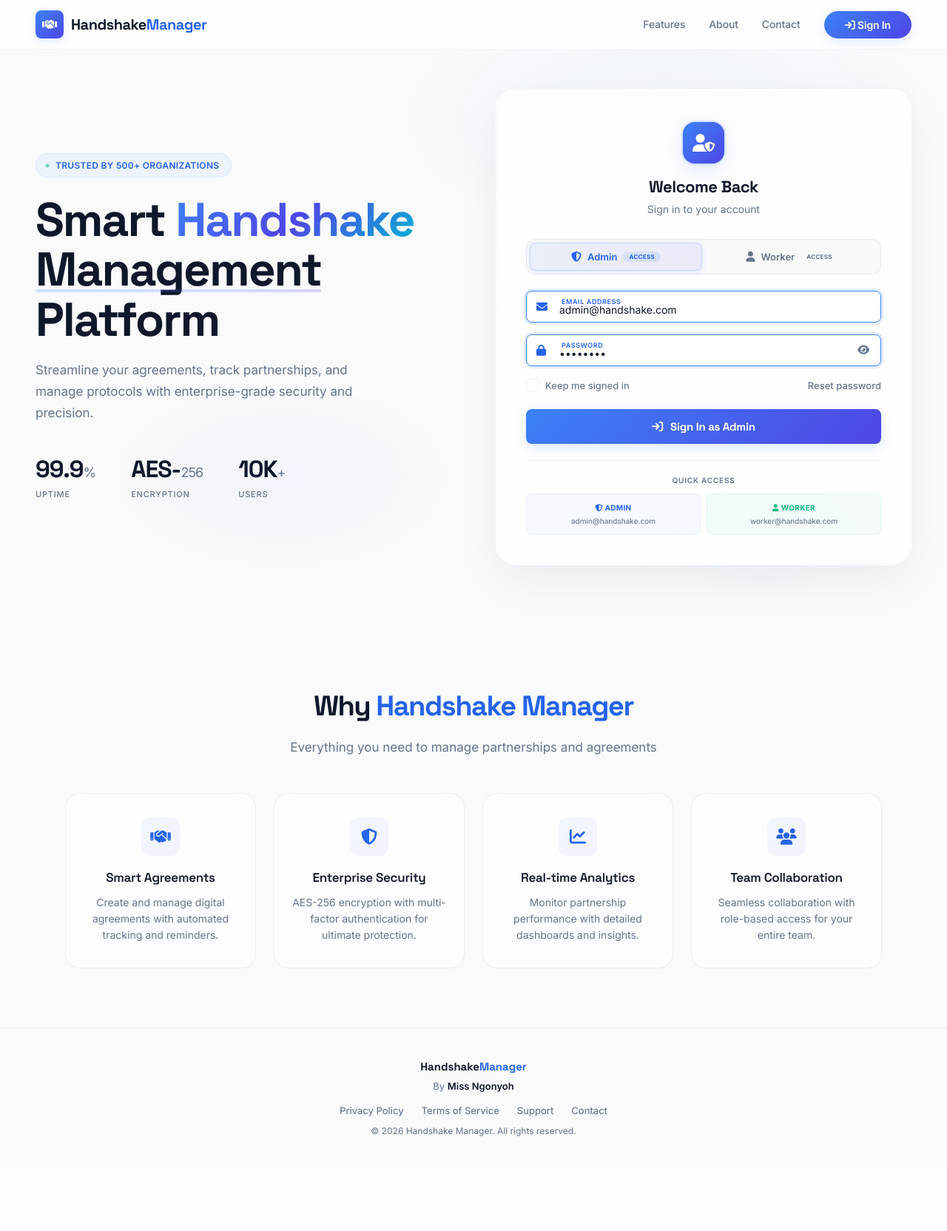
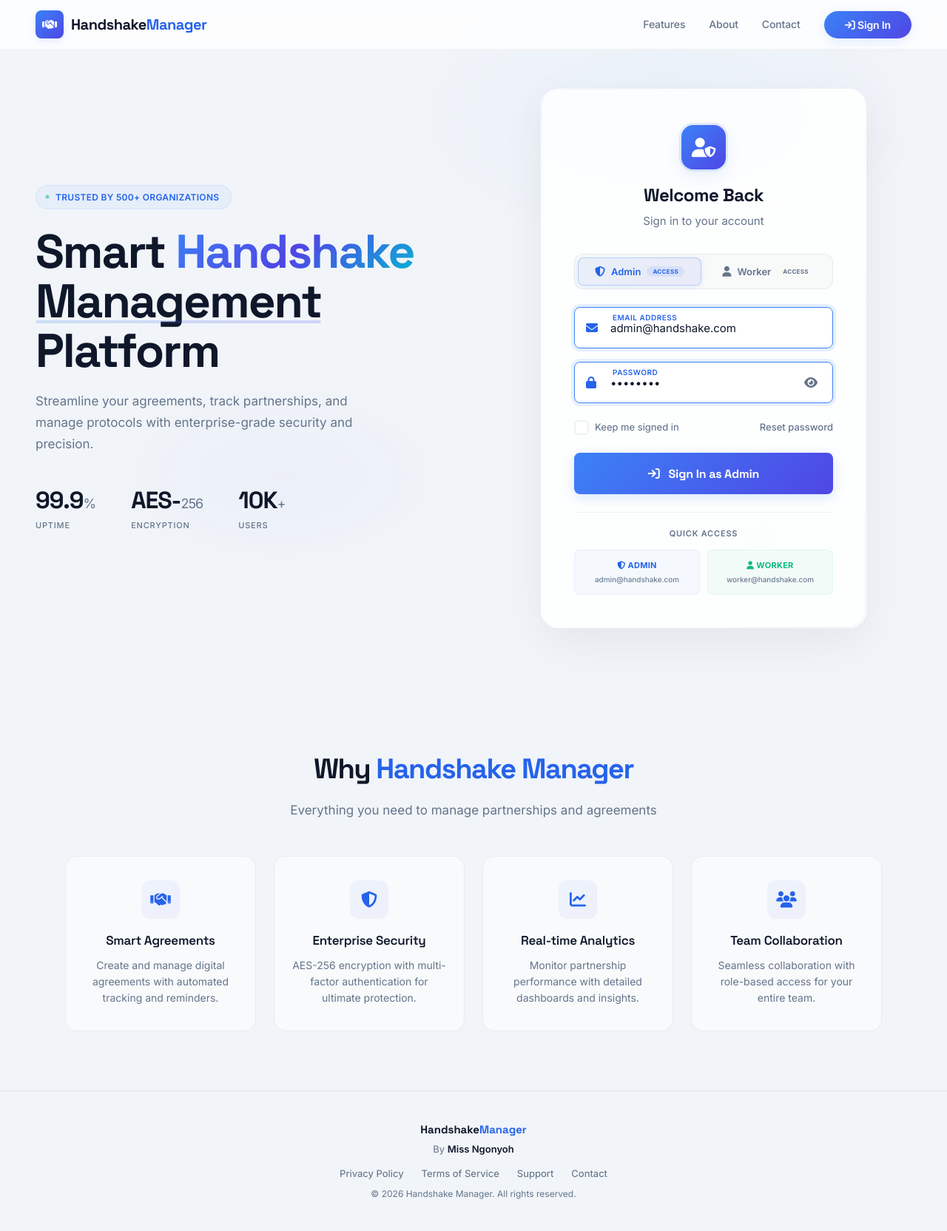
Before and after one commit to calvitec/ngoy, a Flask app: page /login in a window 1280 px wide. Shown: the whole page at 74% size. Before the commit the page ends 1536 px from the top, so only its background shows below. Run offline with Flask 3, Linux system fonts and the light colour scheme.

Commit message:
Update login.html

```diff
--- a/templates/login.html
+++ b/templates/login.html
@@ -11,14 +11,14 @@
     <style>
         :root {
             /* LIGHT THEME COLORS */
-            --bg-deep:      #f8fafc;
+            --bg-deep:      #f1f5f9;
             --bg-panel:     #ffffff;
             --bg-card:      #ffffff;
 
             --blue-primary: #3b82f6;
             --blue-light:   #2563eb;
             --blue-dark:    #1d4ed8;
-            --blue-glow:    rgba(59, 130, 246, 0.15);
+            --blue-glow:    rgba(59, 130, 246, 0.12);
             --blue-glow-strong: rgba(59, 130, 246, 0.25);
 
             --blue-secondary: #4f46e5;
@@ -35,7 +35,7 @@
             --warm-glow:    rgba(245, 158, 11, 0.08);
 
             --border:       rgba(0, 0, 0, 0.06);
-            --border-lit:   rgba(59, 130, 246, 0.2);
+            --border-focus: rgba(59, 130, 246, 0.3);
 
             --text-head:    #0f172a;
             --text-body:    #334155;
@@ -54,8 +54,9 @@
 
             --radius-sm: 8px;
             --radius-md: 12px;
-            --radius-lg: 20px;
-            --radius-xl: 28px;
+            --radius-lg: 16px;
+            --radius-xl: 24px;
+            --radius-full: 9999px;
         }
 
         * {
@@ -246,7 +247,7 @@
             padding: 6px 16px 6px 12px;
             background: rgba(59, 130, 246, 0.06);
             border: 1px solid rgba(59, 130, 246, 0.1);
-            border-radius: 50px;
+            border-radius: var(--radius-full);
             font-size: 12px;
             font-weight: 600;
             color: var(--blue-light);
@@ -344,22 +345,24 @@
             font-weight: 500;
         }
 
-        /* ===== LOGIN SECTION (RIGHT SIDE) ===== */
+        /* ===== LOGIN SECTION (RIGHT SIDE) - ENHANCED ===== */
         .hero-right {
             animation: fadeInUp 0.8s ease 0.15s both;
         }
 
         .login-card {
-            background: rgba(255, 255, 255, 0.75);
+            background: rgba(255, 255, 255, 0.85);
             backdrop-filter: blur(30px);
             -webkit-backdrop-filter: blur(30px);
-            border: 1px solid rgba(255, 255, 255, 0.8);
+            border: 1px solid rgba(255, 255, 255, 0.9);
             border-radius: var(--radius-xl);
-            padding: 44px 40px 40px;
-            box-shadow: var(--shadow-xl), inset 0 1px 0 rgba(255, 255, 255, 0.8);
+            padding: 48px 44px 44px;
+            box-shadow: var(--shadow-xl), inset 0 1px 0 rgba(255, 255, 255, 0.9);
             transition: all 0.4s cubic-bezier(0.34, 1.56, 0.64, 1);
             position: relative;
             overflow: hidden;
+            max-width: 440px;
+            margin: 0 auto;
         }
 
         .login-card::before {
@@ -368,7 +371,7 @@
             inset: 0;
             border-radius: var(--radius-xl);
             padding: 1px;
-            background: linear-gradient(135deg, rgba(59, 130, 246, 0.06), transparent, rgba(79, 70, 229, 0.06));
+            background: linear-gradient(135deg, rgba(59, 130, 246, 0.08), transparent, rgba(79, 70, 229, 0.08));
             -webkit-mask: linear-gradient(#fff 0 0) content-box, linear-gradient(#fff 0 0);
             mask: linear-gradient(#fff 0 0) content-box, linear-gradient(#fff 0 0);
             -webkit-mask-composite: xor;
@@ -378,60 +381,65 @@
 
         .login-card:hover {
             transform: translateY(-4px);
-            box-shadow: var(--shadow-2xl), inset 0 1px 0 rgba(255, 255, 255, 0.9);
+            box-shadow: var(--shadow-2xl), inset 0 1px 0 rgba(255, 255, 255, 0.95);
             border-color: rgba(255, 255, 255, 0.95);
         }
 
         .login-header {
             text-align: center;
-            margin-bottom: 28px;
+            margin-bottom: 32px;
         }
 
         .login-header .avatar {
-            width: 56px;
-            height: 56px;
+            width: 60px;
+            height: 60px;
             background: linear-gradient(135deg, var(--blue-primary), var(--blue-secondary));
-            border-radius: 16px;
+            border-radius: var(--radius-lg);
             display: flex;
             align-items: center;
             justify-content: center;
-            margin: 0 auto 14px;
-            font-size: 24px;
+            margin: 0 auto 16px;
+            font-size: 26px;
             color: white;
             box-shadow: 0 8px 24px var(--blue-glow);
             position: relative;
+            transition: transform 0.3s ease;
+        }
+
+        .login-card:hover .avatar {
+            transform: scale(1.05);
         }
 
         .login-header .avatar::after {
             content: '';
             position: absolute;
-            inset: -2px;
-            border-radius: 18px;
+            inset: -3px;
+            border-radius: calc(var(--radius-lg) + 3px);
             background: linear-gradient(135deg, var(--blue-primary), var(--blue-secondary), var(--cyan-accent));
-            opacity: 0.15;
+            opacity: 0.12;
             z-index: -1;
         }
 
         .login-title {
             font-family: 'Space Grotesk', sans-serif;
-            font-size: 22px;
+            font-size: 24px;
             font-weight: 700;
             color: var(--text-head);
             letter-spacing: -0.5px;
+            margin-bottom: 4px;
         }
 
         .login-subtitle {
-            font-size: 14px;
+            font-size: 15px;
             color: var(--text-muted);
-            margin-top: 2px;
             font-weight: 400;
         }
 
-        /* ===== ROLE SELECTOR ===== */
+        /* ===== ROLE SELECTOR - ENHANCED ===== */
         .role-selector {
             display: flex;
-            gap: 6px;
-            margin: 18px 0 22px;
+            gap: 8px;
+            margin: 20px 0 24px;
             padding: 4px;
             background: rgba(0, 0, 0, 0.02);
             border-radius: var(--radius-md);
@@ -454,9 +462,17 @@
             align-items: center;
             justify-content: center;
             gap: 8px;
+            position: relative;
         }
 
-        .role-option i { font-size: 14px; }
+        .role-option i {
+            font-size: 14px;
+            transition: transform 0.3s ease;
+        }
+
+        .role-option:hover i {
+            transform: scale(1.1);
+        }
 
         .role-option:hover {
             color: var(--text-body);
@@ -467,7 +483,7 @@
             background: linear-gradient(135deg, rgba(59, 130, 246, 0.08), rgba(79, 70, 229, 0.08));
             color: var(--blue-light);
             box-shadow: 0 2px 8px var(--blue-glow);
-            border: 1px solid var(--border-lit);
+            border: 1px solid var(--border-focus);
         }
 
         .role-option.active-worker {
@@ -480,7 +496,7 @@
         .role-option .role-badge {
             font-size: 8px;
             padding: 2px 8px;
-            border-radius: 50px;
+            border-radius: var(--radius-full);
             font-weight: 700;
             letter-spacing: 0.3px;
             text-transform: uppercase;
@@ -541,9 +557,9 @@
         }
         .alert-close:hover { opacity: 1; }
 
-        /* ===== FORM INPUTS ===== */
+        /* ===== FORM INPUTS - ENHANCED ===== */
         .field {
-            margin-bottom: 16px;
+            margin-bottom: 18px;
             position: relative;
         }
 
@@ -555,50 +571,54 @@
 
         .field-icon {
             position: absolute;
-            left: 14px;
+            left: 16px;
             color: var(--text-muted);
-            font-size: 15px;
+            font-size: 16px;
             pointer-events: none;
             transition: all 0.3s ease;
             z-index: 2;
         }
 
-        .field label {
+        .field-label {
             position: absolute;
-            left: 44px;
+            left: 48px;
             top: 50%;
             transform: translateY(-50%);
-            font-size: 13px;
+            font-size: 14px;
             color: var(--text-muted);
             pointer-events: none;
             transition: all 0.25s cubic-bezier(0.4, 0, 0.2, 1);
             z-index: 2;
             background: transparent;
             padding: 0 4px;
+            font-weight: 450;
         }
 
         .field input {
             width: 100%;
-            padding: 16px 16px 8px 44px;
-            background: rgba(255, 255, 255, 0.5);
+            padding: 16px 48px 16px 48px;
+            background: rgba(255, 255, 255, 0.6);
             border: 1.5px solid var(--border);
             border-radius: var(--radius-sm);
-            font-size: 14px;
+            font-size: 15px;
             color: var(--text-head);
             font-family: 'Inter', sans-serif;
             transition: all 0.3s ease;
             outline: none;
             caret-color: var(--blue-primary);
             font-weight: 400;
+            height: 56px;
         }
 
-        .field input::placeholder { color: transparent; }
+        .field input::placeholder {
+            color: transparent;
+        }
 
         .field input:focus,
         .field input:not(:placeholder-shown) {
-            background: rgba(255, 255, 255, 0.8);
+            background: rgba(255, 255, 255, 0.9);
             border-color: var(--blue-primary);
-            box-shadow: 0 0 0 3px var(--blue-glow);
+            box-shadow: 0 0 0 4px var(--blue-glow);
         }
 
         .field input:focus ~ .field-icon,
@@ -619,25 +639,34 @@
 
         .pw-toggle {
             position: absolute;
-            right: 12px;
+            right: 14px;
             background: none;
             border: none;
             color: var(--text-muted);
             cursor: pointer;
-            padding: 4px;
-            font-size: 14px;
+            padding: 6px;
+            font-size: 16px;
             transition: all 0.2s;
             z-index: 3;
+            border-radius: 50%;
+            width: 32px;
+            height: 32px;
+            display: flex;
+            align-items: center;
+            justify-content: center;
         }
 
-        .pw-toggle:hover { color: var(--text-body); }
+        .pw-toggle:hover {
+            color: var(--text-head);
+            background: rgba(0, 0, 0, 0.04);
+        }
 
-        /* ===== OPTIONS ===== */
+        /* ===== OPTIONS - ENHANCED ===== */
         .options-row {
             display: flex;
             justify-content: space-between;
             align-items: center;
-            margin-bottom: 22px;
+            margin: 22px 0 24px;
         }
 
         .custom-check {
@@ -652,13 +681,18 @@
             font-weight: 450;
         }
 
-        .custom-check:hover { color: var(--text-body); }
-        .custom-check input { display: none; }
+        .custom-check:hover {
+            color: var(--text-body);
+        }
+
+        .custom-check input {
+            display: none;
+        }
 
         .check-box {
-            width: 18px;
-            height: 18px;
-            border: 1.5px solid var(--border);
+            width: 20px;
+            height: 20px;
+            border: 2px solid var(--border);
             border-radius: 6px;
             display: flex;
             align-items: center;
@@ -675,8 +709,8 @@
         }
 
         .check-box svg {
-            width: 11px;
-            height: 11px;
+            width: 12px;
+            height: 12px;
             stroke: white;
             stroke-width: 2.5;
             fill: none;
@@ -699,16 +733,17 @@
 
         .forgot-link:hover {
             color: var(--blue-light);
+            text-decoration: underline;
         }
 
-        /* ===== SUBMIT BUTTON ===== */
+        /* ===== SUBMIT BUTTON - ENHANCED ===== */
         .btn-submit {
             width: 100%;
-            padding: 14px;
+            padding: 16px;
             border: none;
             border-radius: var(--radius-sm);
             color: white;
-            font-size: 15px;
+            font-size: 16px;
             font-weight: 700;
             font-family: 'Space Grotesk', sans-serif;
             letter-spacing: -0.2px;
@@ -716,6 +751,7 @@
             position: relative;
             overflow: hidden;
             transition: all 0.3s cubic-bezier(0.34, 1.56, 0.64, 1);
+            height: 56px;
         }
 
         .btn-submit.admin-mode {
@@ -767,20 +807,22 @@
             box-shadow: 0 8px 32px rgba(16, 185, 129, 0.3);
         }
 
-        .btn-submit:active { transform: scale(0.97); }
+        .btn-submit:active {
+            transform: scale(0.97);
+        }
 
         .btn-submit .btn-text {
             display: flex;
             align-items: center;
             justify-content: center;
-            gap: 10px;
+            gap: 12px;
             position: relative;
             z-index: 2;
         }
 
         .btn-spinner {
-            width: 16px;
-            height: 16px;
+            width: 18px;
+            height: 18px;
             border: 2px solid rgba(255,255,255,0.3);
             border-top-color: white;
             border-radius: 50%;
@@ -788,43 +830,49 @@
             display: none;
         }
 
-        .btn-submit.loading .btn-spinner { display: block; }
-        .btn-submit.loading .btn-icon { display: none; }
+        .btn-submit.loading .btn-spinner {
+            display: block;
+        }
+
+        .btn-submit.loading .btn-icon {
+            display: none;
+        }
 
         @keyframes spin {
             to { transform: rotate(360deg); }
         }
 
-        /* ===== QUICK ACCESS ===== */
+        /* ===== QUICK ACCESS - ENHANCED ===== */
         .quick-access {
-            margin-top: 22px;
-            padding-top: 18px;
+            margin-top: 24px;
+            padding-top: 20px;
             border-top: 1px solid var(--border);
         }
 
         .quick-label {
-            font-size: 10px;
+            font-size: 11px;
             text-transform: uppercase;
             letter-spacing: 0.8px;
             color: var(--text-muted);
             text-align: center;
-            margin-bottom: 10px;
+            margin-bottom: 12px;
             font-weight: 600;
         }
 
         .quick-grid {
             display: grid;
             grid-template-columns: 1fr 1fr;
-            gap: 8px;
+            gap: 10px;
         }
 
         .quick-card {
-            padding: 10px 12px;
+            padding: 12px 14px;
             border-radius: var(--radius-sm);
             cursor: pointer;
             transition: all 0.3s ease;
             border: 1px solid transparent;
             text-align: center;
+            position: relative;
         }
 
         .quick-card:hover {
@@ -854,7 +902,7 @@
         }
 
         .quick-label-text {
-            font-size: 10px;
+            font-size: 11px;
             font-weight: 700;
             text-transform: uppercase;
             letter-spacing: 0.3px;
@@ -1188,16 +1251,16 @@
                     <div class="field">
                         <div class="field-inner">
                             <input type="email" id="email" name="email" placeholder="Email address" value="{{ prefilled_email }}" required autofocus>
-                            <label for="email">Email address</label>
                             <i class="fas fa-envelope field-icon"></i>
+                            <span class="field-label">Email address</span>
                         </div>
                     </div>
 
                     <div class="field">
                         <div class="field-inner">
                             <input type="password" id="password" name="password" placeholder="Password" value="{{ prefilled_password }}" required>
-                            <label for="password">Password</label>
                             <i class="fas fa-lock field-icon"></i>
+                            <span class="field-label">Password</span>
                             <button type="button" class="pw-toggle" id="pwToggle">
                                 <i class="fas fa-eye" id="pwIcon"></i>
                             </button>
```
Also changed, not shown: other parts of templates/login.html (+31 -12 lines).
